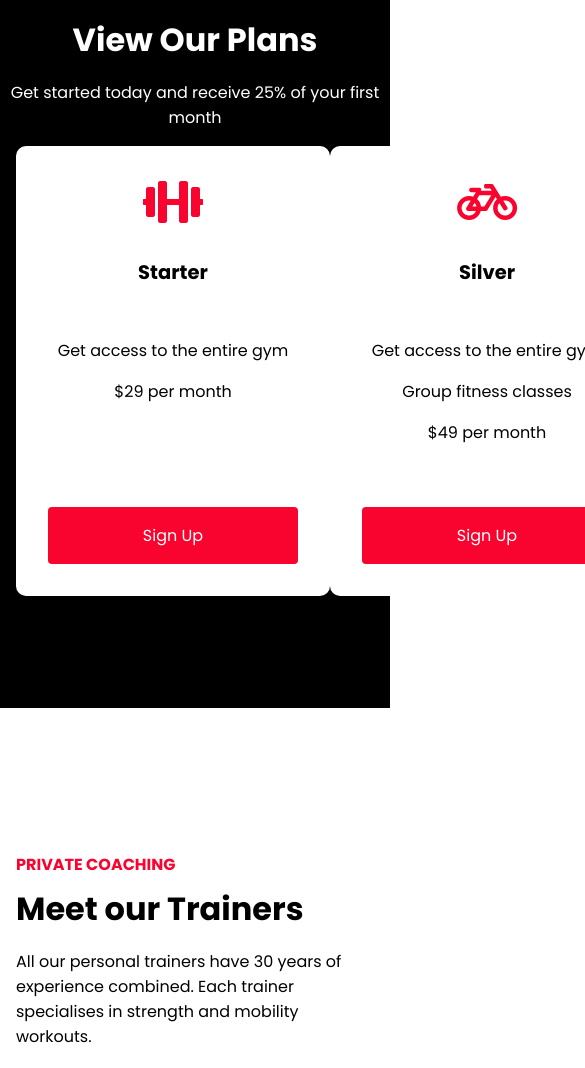
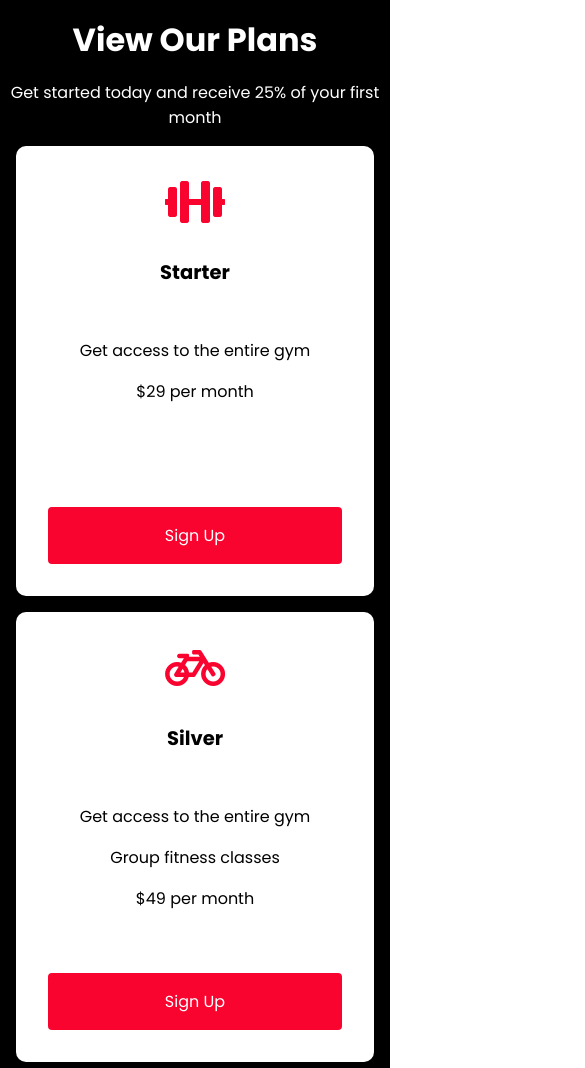
Before and after one commit to ConsoleDotLog-const/templates, a website: page gym-landing-page/index.html in a window 390 px wide. Shown: the part 2100-3168 px from the top of the page, 585 px wide, since content can reach past the window. Drawn offline with nearby package versions, Linux system fonts and the light colour scheme; files whose address does not match are found by name.

Commit message:
packages added

```diff
--- a/gym-landing-page/gymStlye.css
+++ b/gym-landing-page/gymStlye.css
@@ -500,6 +500,19 @@ form{
         grid-template-columns: 1fr;
     }
 
+    /* MEMBERSHIP SECTION */
+
+    .membership__wrapper{
+       display: grid;
+        grid-template-columns: 1fr;
+        grid-gap: 1rem 1rem ;
+    }
+
+    .membership__card{
+        width: auto;
+    }
+
+
     /* TEAM SECTION */
 
     .team__wrapper{
```
Also changed, not shown: commingsoon/package.json (added, +11 -0 lines), gym-landing-page/index.html (+2 -0 lines), gym-landing-page/package.json (added, +11 -0 lines).
